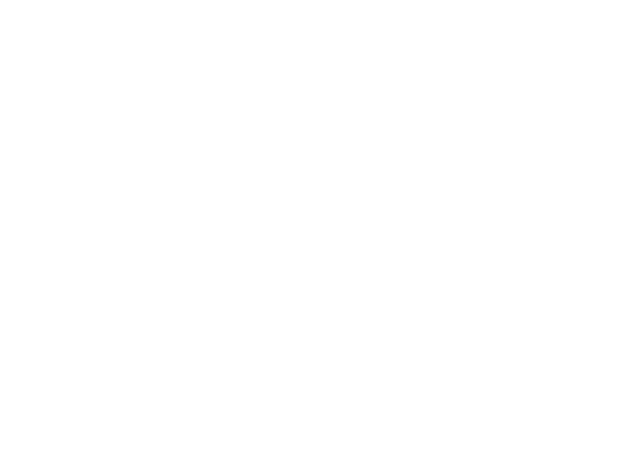
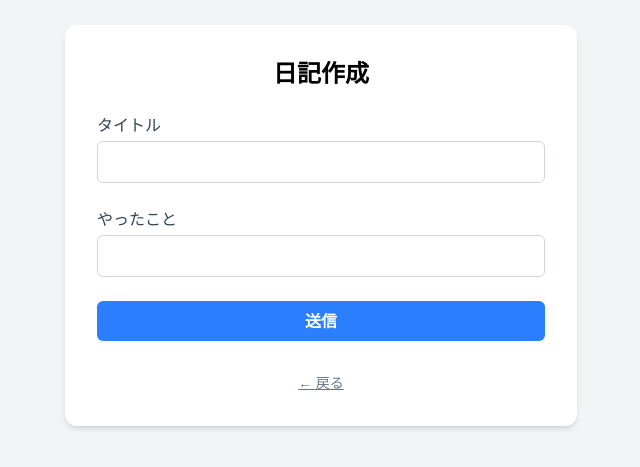
Before and after one commit to hrn-tmy/One-Liner-Diary, a React (Vite) app in the folder frontend/: page /diary/create in a window 1280 px wide. Before the commit this address had no page. Shown: the part 175-642 px from the top of the page, without its empty margins (319-959 px from the left). Built offline with nearby package versions, Linux system fonts and the light colour scheme.

Commit message:
add: 日記作成コンポーネントとルーティングの作成

```diff
--- a/frontend/src/App.tsx
+++ b/frontend/src/App.tsx
@@ -3,6 +3,7 @@ import Top from "./pages/Top";
 import SignUp from "./pages/SignUp";
 import Login from "./pages/Login";
 import List from "./pages/diary/List";
+import Create from "./pages/diary/Create";
 
 function App() {
   return (
@@ -11,7 +12,8 @@ function App() {
         <Route path="/" element={<Top />} />
         <Route path="/signup" element={<SignUp />} />
         <Route path="/login" element={<Login />} />
-        <Route path="/list" element={<List />} />
+        <Route path="/diary" element={<List />} />
+        <Route path="/diary/create" element={<Create />} />
       </Routes>
     </BrowserRouter>
   );
--- /dev/null
+++ b/frontend/src/pages/diary/Create.tsx
@@ -0,0 +1,79 @@
+import axios from "axios";
+import { useForm } from "react-hook-form";
+import { useNavigate } from "react-router-dom";
+import { zodResolver } from "@hookform/resolvers/zod";
+import {
+  diaryCreateSchema,
+  type CreateDiaryType,
+} from "../../schema/diarySchema";
+
+export default function Create() {
+  const navigate = useNavigate();
+  const {
+    register,
+    handleSubmit,
+    formState: { errors },
+  } = useForm<CreateDiaryType>({
+    resolver: zodResolver(diaryCreateSchema),
+  });
+
+  const onSubmit = async (data: CreateDiaryType) => {
+    try {
+      await axios.post("http://localhost:8080/diary/create", data, {
+        withCredentials: true,
+      });
+      navigate("/list");
+    } catch (error) {
+      console.error("日記作成失敗:", error);
+      alert("日記の作成に失敗しました。");
+    }
+  };
+
+  return (
+    <div className="min-h-screen flex items-center justify-center bg-gray-100">
+      <form
+        onSubmit={handleSubmit(onSubmit)}
+        className="bg-white p-8 rounded-xl shadow-md w-full max-w-lg space-y-6"
+      >
+        <h2 className="text-2xl font-bold text-center">日記作成</h2>
+        <div>
+          <label htmlFor="title" className="block mb-1 text-gray-700">
+            タイトル
+          </label>
+          <input
+            {...register("title")}
+            className="w-full border border-gray-300 p-2 rounded-md"
+          />
+          {errors.title && (
+            <p className="text-sm text-red-500">{errors.title.message}</p>
+          )}
+        </div>
+        <div>
+          <label htmlFor="did" className="block mb-1 text-gray-700">
+            やったこと
+          </label>
+          <input
+            {...register("did")}
+            className="w-full border border-gray-300 p-2 rounded-md"
+          />
+          {errors.did && (
+            <p className="text-sm text-red-500">{errors.did.message}</p>
+          )}
+        </div>
+        <button
+          type="submit"
+          className="w-full bg-blue-500 hover:bg-blue-600 text-white font-semibold py-2 rounded-md"
+        >
+          送信
+        </button>
+        <button
+          type="button"
+          onClick={() => navigate(-1)}
+          className="w-full text-sm text-gray-500 hover:text-gray-700 underline mt-2"
+        >
+          ← 戻る
+        </button>
+      </form>
+    </div>
+  );
+}
--- a/frontend/src/schema/diarySchema.ts
+++ b/frontend/src/schema/diarySchema.ts
@@ -19,8 +19,15 @@ export const diaryModalProps = z.object({
   onClose: z.function().args().returns(z.void()),
 });
 
+export const diaryCreateSchema = z.object({
+  title: z.string().min(1, "タイトルは必須です。"),
+  did: z.string().min(1, "やったことは必須です。"),
+});
+
 export type ListType = z.infer<typeof diariesSchema>;
 
 export type ListDetailType = z.infer<typeof diaryDetail>;
 
 export type ListDetailProps = z.infer<typeof diaryModalProps>;
+
+export type CreateDiaryType = z.infer<typeof diaryCreateSchema>;
```
